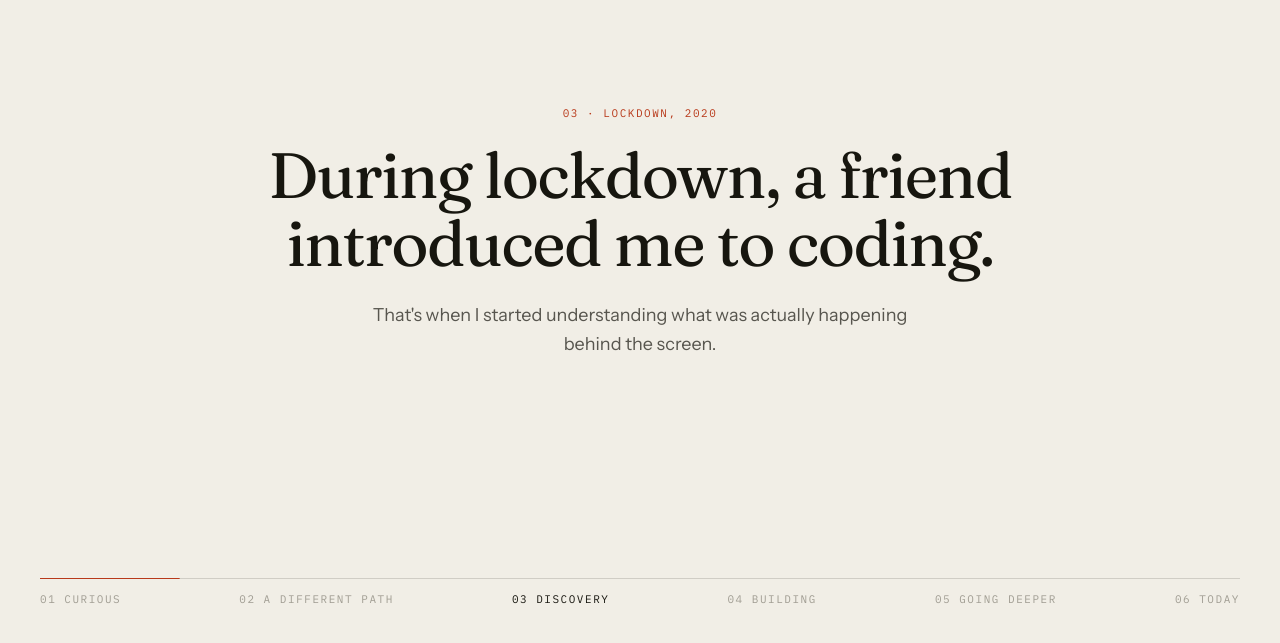
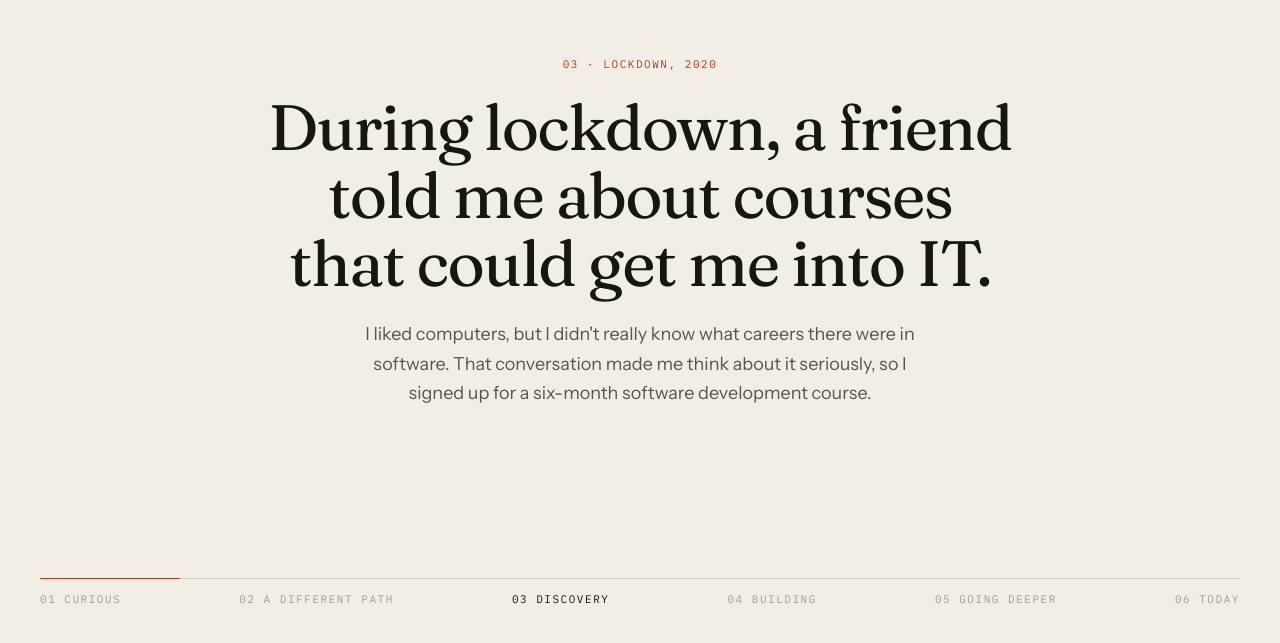
Before and after one commit to Roshan2805/roshan-thore-portfolio, a Next.js app: page / in a window 1280 px wide. Shown: the part 2409-3052 px from the top of the page. Built offline with nearby package versions, Linux system fonts and the light colour scheme.

Commit message:
Correct the lockdown part: a friend told me about IT courses
The friend made Roshan aware of courses that could lead into IT; he did
not introduce or teach coding. The story, timeline and the step into the
first job now say that, and the course is where coding starts.

```diff
--- a/src/components/Story.tsx
+++ b/src/components/Story.tsx
@@ -165,10 +165,11 @@ export function Discovery() {
           <Layer show={part === 0}>
             <p className="label text-signal">03 · Lockdown, 2020</p>
             <p className="mt-5 max-w-4xl font-display text-[clamp(2rem,5vw,4.4rem)] leading-[1.06] tracking-[-0.025em] text-balance">
-              During lockdown, a friend introduced me to coding.
+              During lockdown, a friend told me about courses that could get me into IT.
             </p>
             <p className="mt-6 max-w-xl text-lg leading-relaxed opacity-70">
-              That&apos;s when I started understanding what was actually happening behind the screen.
+              I liked computers, but I didn&apos;t really know what careers there were in software. That conversation made
+              me think about it seriously, so I signed up for a six-month software development course.
             </p>
           </Layer>
 
@@ -201,7 +202,8 @@ export function Discovery() {
                 </li>
               ))}
             </ol>
-            <p className="mt-6 max-w-lg text-base opacity-70">I started with the fundamentals.</p>
+            <p className="label mt-6 text-signal">The course, 2022</p>
+            <p className="mt-2 max-w-lg text-base opacity-70">That&apos;s where I started learning to code, from the fundamentals.</p>
           </Layer>
 
           <Layer show={part === 2}>
@@ -224,7 +226,7 @@ export function Discovery() {
               Then how a complete application comes together.
             </p>
             <p className="mt-3 max-w-lg text-base opacity-70">
-              All of it in a six-month software development course after B.Com, my first structured introduction to building software.
+              My first real look at how software is actually built.
             </p>
           </Layer>
         </div>
--- a/src/data/journeyData.ts
+++ b/src/data/journeyData.ts
@@ -52,7 +52,7 @@ export const LATER: Chapter[] = [
     label: "2023",
     title: "Then I started building real software.",
     facts: ["Ink In Caps, Mumbai", "Intern → full-time"],
-    text: "I joined Ink In Caps as an intern. My first task was an admin panel in a production Angular codebase I didn't understand yet, so I spent the first few days reading it. Seven months later I was full-time."
+    text: "After the course I looked for my first opportunity and joined Ink In Caps as an intern. My first task was an admin panel in a production Angular codebase I didn't understand yet, so I spent the first few days reading it. Seven months later I was full-time."
   },
   {
     chapter: 4,
--- a/src/data/portfolioData.ts
+++ b/src/data/portfolioData.ts
@@ -179,7 +179,7 @@ export const TIMELINE = {
     { label: "SDE", detail: "", from: 2024.6, to: 2026.8 }
   ],
   moments: [
-    { label: "First lines of code", at: 2020.3 },
+    { label: "A friend mentions IT courses", at: 2020.3 },
     { label: "KNKY launches", at: 2023.78 }
   ],
   stages: [
@@ -193,7 +193,7 @@ export const TIMELINE = {
       from: 2020.2,
       word: "Lockdown",
       period: "2020",
-      text: "A friend introduces me to coding."
+      text: "Talking to a friend about what I'm into, I hear about courses that could get me into IT."
     },
     {
       from: 2022.45,
```
